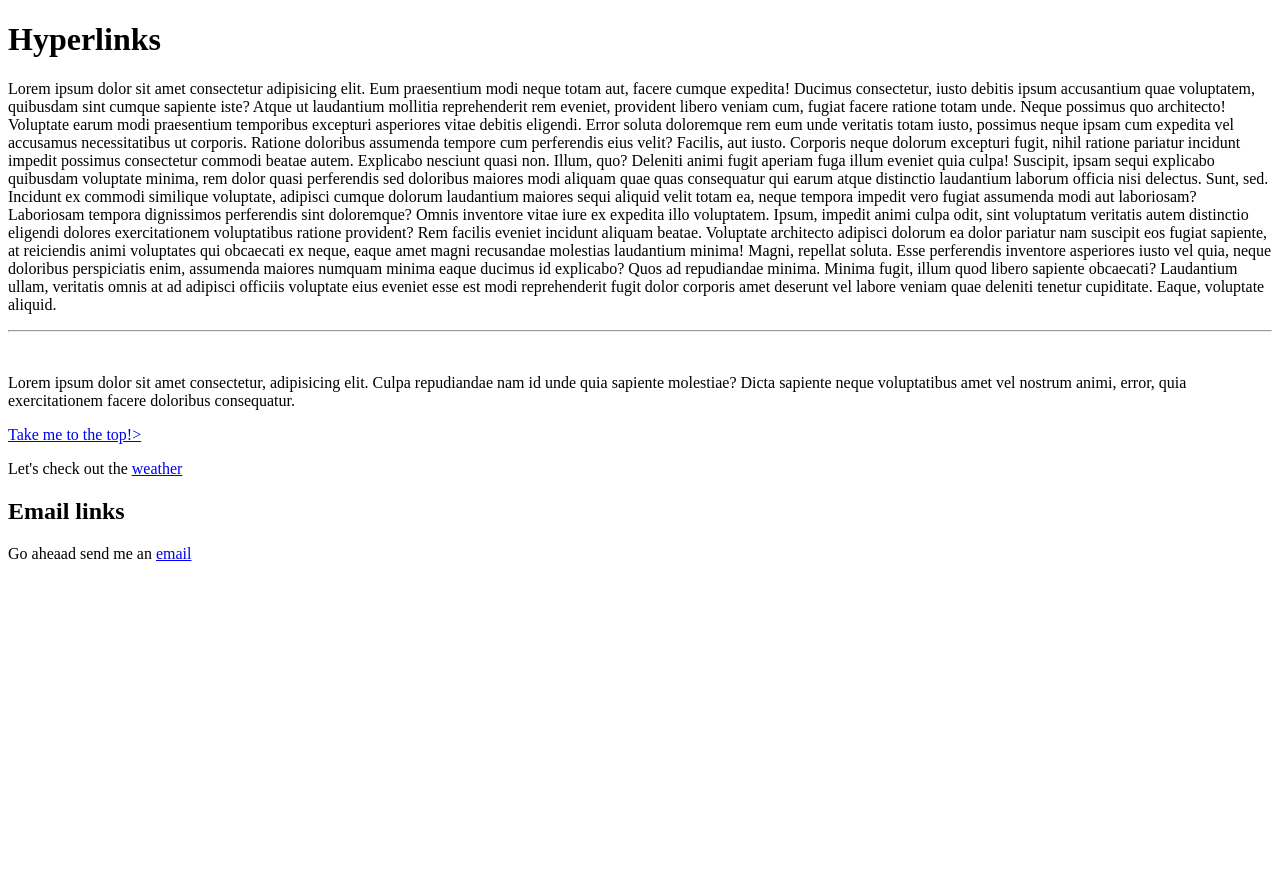
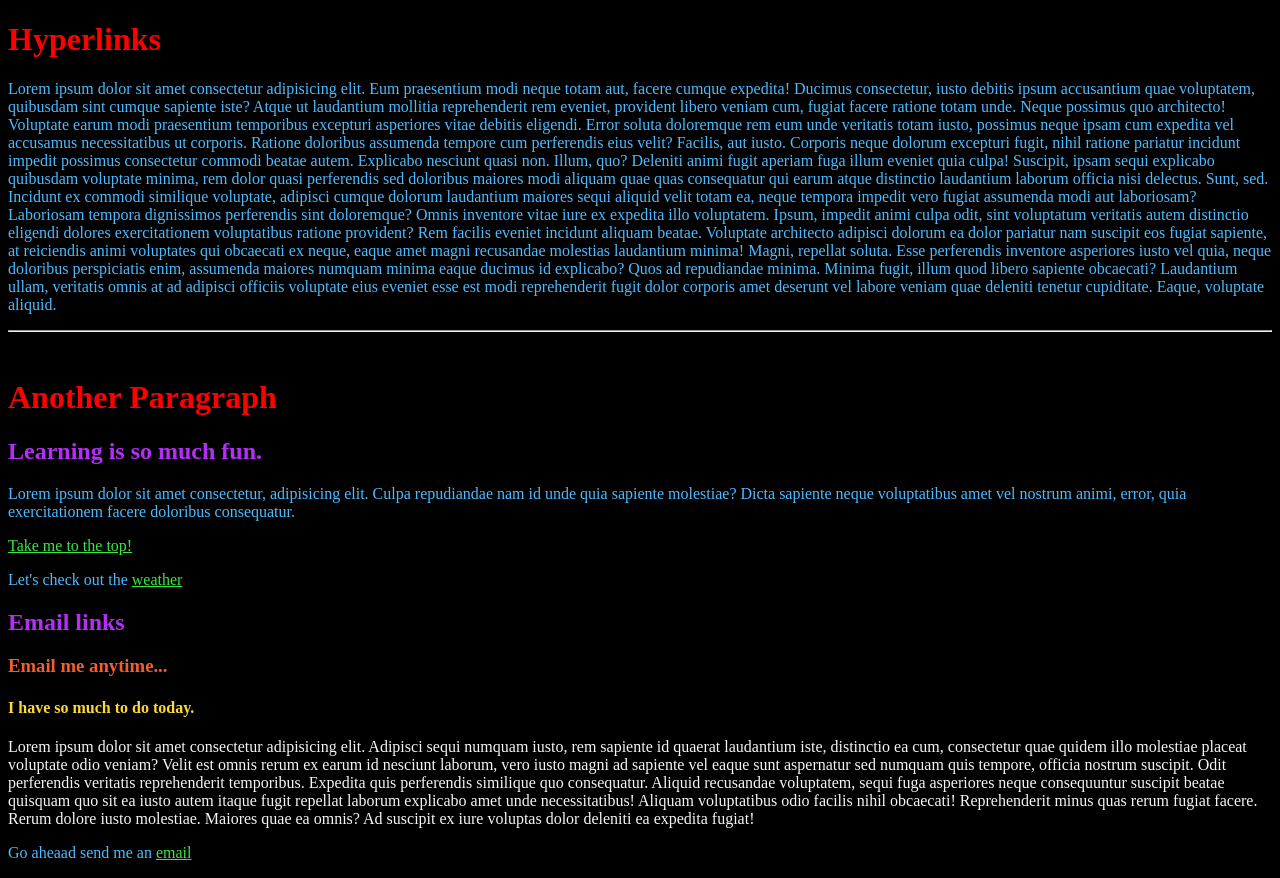
Before and after one commit to micah-anderson/Links-with-Muhasin, a plain HTML site: page index.html in a window 1280 px wide. Before the commit the page ends 800 px from the top, so only its background shows below. Drawn offline with Linux system fonts and the light colour scheme.

Commit message:
Add some color

```diff
--- a/index.html
+++ b/index.html
@@ -46,14 +46,23 @@
     </p>
     <hr>
     <br>
+    <h1>Another Paragraph</h1>
+    <h2>Learning is so much fun.</h2>
     <p>Lorem ipsum dolor sit amet consectetur, adipisicing elit. Culpa repudiandae nam id unde quia sapiente molestiae? Dicta sapiente neque voluptatibus amet vel nostrum animi, error, quia exercitationem facere doloribus consequatur.</p>
     <p>
-      <a href="top">Take me to the top!> </a>
+      <a href="top">Take me to the top!</a>
     </p>
     <p>
-        Let's check out the <a href="weather.com" target="_blank">weather</a>
+        Let's check out the <a href="weather.com" target="blank">weather</a>
     </p>
     <h2>Email links</h2>
+    <h3>Email me anytime...</h3>
+    <h4>I have so much to do today.</h4>
+    <p id="bottom-paragraph">Lorem ipsum dolor sit amet consectetur adipisicing elit. Adipisci sequi numquam iusto, rem sapiente id quaerat laudantium iste, distinctio ea cum, consectetur quae quidem illo molestiae placeat voluptate odio veniam?
+    Velit est omnis rerum ex earum id nesciunt laborum, vero iusto magni ad sapiente vel eaque sunt aspernatur sed numquam quis tempore, officia nostrum suscipit. Odit perferendis veritatis reprehenderit temporibus.
+    Expedita quis perferendis similique quo consequatur. Aliquid recusandae voluptatem, sequi fuga asperiores neque consequuntur suscipit beatae quisquam quo sit ea iusto autem itaque fugit repellat laborum explicabo amet unde necessitatibus!
+    Aliquam voluptatibus odio facilis nihil obcaecati! Reprehenderit minus quas rerum fugiat facere. Rerum dolore iusto molestiae. Maiores quae ea omnis? Ad suscipit ex iure voluptas dolor deleniti ea expedita fugiat!</p>
+
     <p>Go aheaad send me an <a href="mailto:micah.anderson@dci-student.org">email</a>
     </p>
   </body>
--- a/styles.css
+++ b/styles.css
@@ -0,0 +1,31 @@
+body {
+    background-color: black;
+}
+
+h1 {
+    color: red;
+}
+
+h2 {
+    color: #B32FF5;
+}
+
+h3 {
+    color: #F55D2F;
+}
+
+h4 {
+    color: #FFD930
+}
+
+p {
+    color: #4DBBFF;
+}
+
+a {
+    color: #38E841;
+}
+
+#bottom-paragraph {
+    color: whitesmoke;
+}
```
